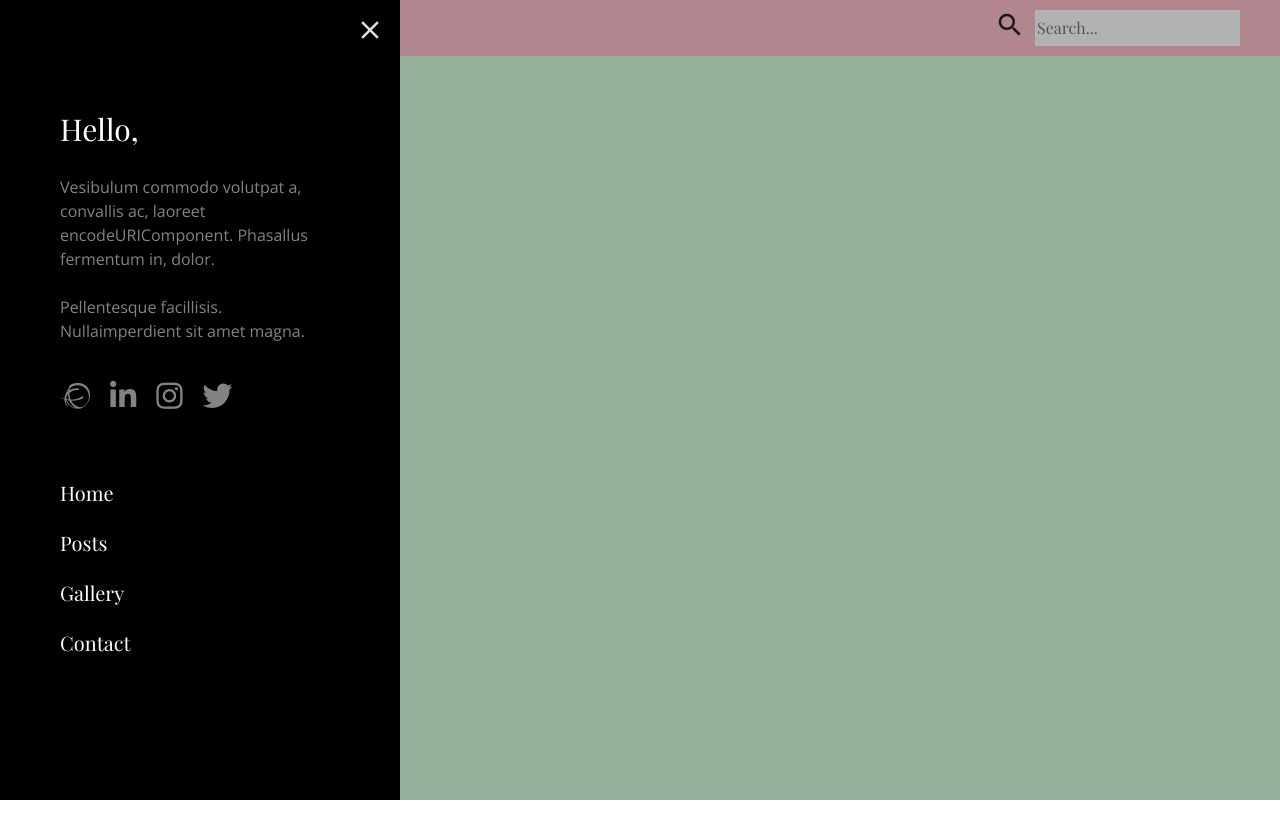
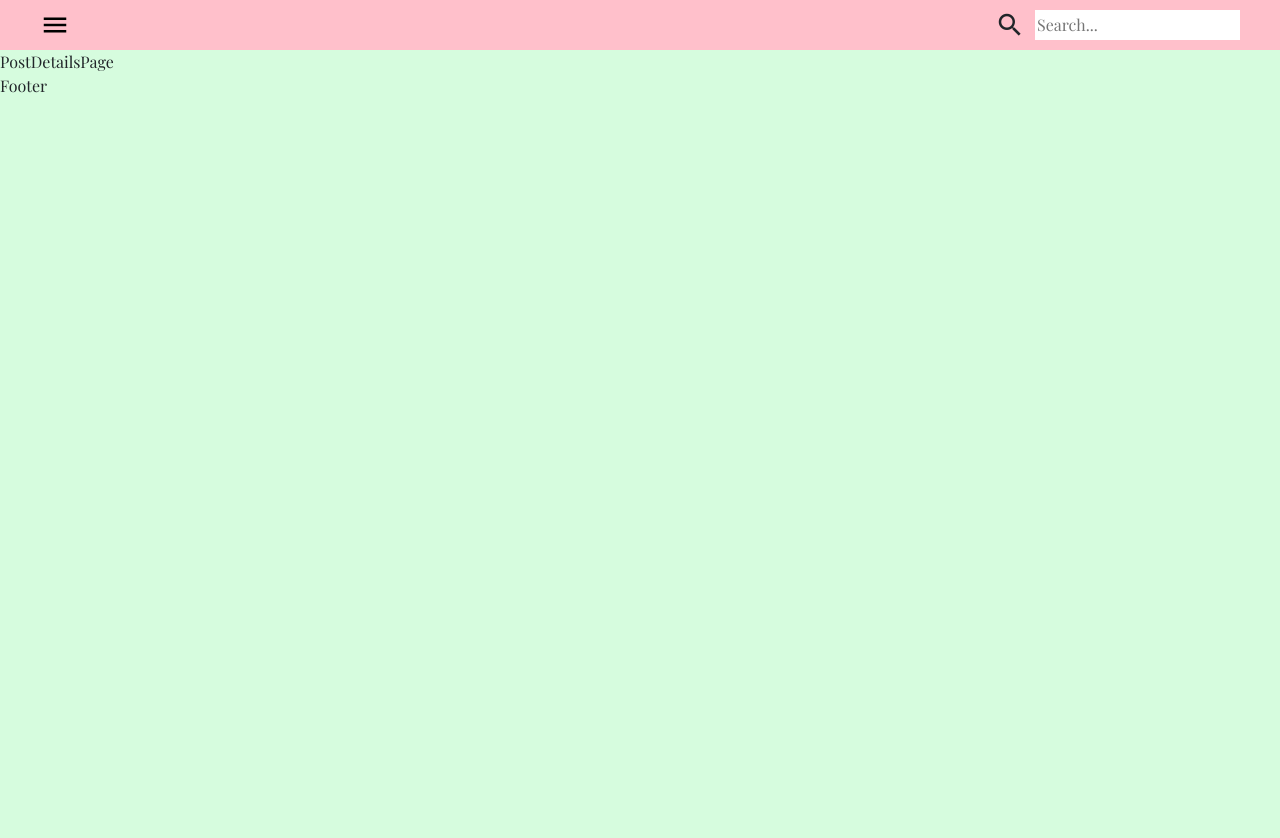
Before and after one commit to AlexMischenko/mockup-playground, a React (Create React App) app: page /post in a window 1280 px wide. Shown: the top 838 px of the page. Before the commit the page ends 800 px from the top, so only its background shows below. Built offline with nearby package versions, Linux system fonts and the light colour scheme.

Commit message:
made SideDrawer interastive -made Top bar fixed at top;

```diff
--- a/src/App.js
+++ b/src/App.js
@@ -1,14 +1,29 @@
-import React from 'react'
+import React, { useState } from 'react'
+
 import { BrowserRouter as Router } from 'react-router-dom'
 import './App.css'
 import LayoutWrapper from './containers/Layout/index'
 import Routes from './containers/Routes'
 
 function App() {
+  const [sideDrawerVisible, setSideDrawerVisible] = useState(false)
+
+  const openSideDrawer = () => {
+    setSideDrawerVisible(true)
+  }
+
+  const closeSideDrawer = () => {
+    setSideDrawerVisible(false)
+  }
+
   return (
     <div className="wrapper">
       <Router>
-        <LayoutWrapper>
+        <LayoutWrapper
+          sideDrawerVisible={sideDrawerVisible}
+          openSideDrawer={openSideDrawer}
+          closeSideDrawer={closeSideDrawer}
+        >
           <Routes />
         </LayoutWrapper>
       </Router>
--- a/src/containers/Home/index.js
+++ b/src/containers/Home/index.js
@@ -2,7 +2,7 @@ import React from 'react'
 import PropTypes from 'prop-types'
 
 const HomePage = () => {
-  return <div className="home-page">HomePage</div>
+  return <main className="home-page">HomePage</main>
 }
 
 // HomePage.defaultProps = {}
--- a/src/containers/Layout/SideDrawer/index.js
+++ b/src/containers/Layout/SideDrawer/index.js
@@ -1,11 +1,14 @@
 import React from 'react'
+import PropTypes from 'prop-types'
 import { NavLink } from 'react-router-dom'
 
-const SideDrawer = () => (
-  <div className="side-drawer-ovelay">
+const SideDrawer = ({ sideDrawerVisible, closeSideDrawer }) => {
+  if (sideDrawerVisible) {
+    return (
+      <div className="side-drawer-ovelay" onClick={closeSideDrawer}>
         <div className="side-drawer">
           <div className="side-drawer-close-btn">
-        <a className="menu-close-btn" href="#" onClick={() => alert('Close SideDrawer')}>
+            <a className="menu-close-btn" href="#" onClick={closeSideDrawer}>
               <i className="material-icons md-30">close</i>
             </a>
           </div>
@@ -62,5 +65,13 @@ const SideDrawer = () => (
         </div>
       </div>
     )
+  }
+  return React.Fragment
+}
+
+SideDrawer.propTypes = {
+  sideDrawerVisible: PropTypes.bool.isRequired,
+  closeSideDrawer: PropTypes.func.isRequired,
+}
 
 export default SideDrawer
--- a/src/containers/Layout/TopBar/index.js
+++ b/src/containers/Layout/TopBar/index.js
@@ -1,8 +1,9 @@
 import React from 'react'
+import PropTypes from 'prop-types'
 
-const TopBar = () => (
+const TopBar = ({ openSideDrawer }) => (
   <nav>
-    <a className="menu-toggle-btn" href="#" onClick={() => alert('Open SideDrawer')}>
+    <a className="menu-toggle-btn" href="#" onClick={openSideDrawer}>
       <i className="material-icons md-30">menu</i>
     </a>
 
@@ -13,4 +14,8 @@ const TopBar = () => (
   </nav>
 )
 
+TopBar.propTypes = {
+  openSideDrawer: PropTypes.func.isRequired,
+}
+
 export default TopBar
--- a/src/containers/Layout/index.js
+++ b/src/containers/Layout/index.js
@@ -5,16 +5,19 @@ import TopBar from '../Layout/TopBar'
 import SideDrawer from '../Layout/SideDrawer'
 import Footer from '../Layout/Footer'
 
-const Layout = props => (
+const Layout = ({ children, sideDrawerVisible, openSideDrawer, closeSideDrawer }) => (
   <div className="page-layout">
-    <SideDrawer />
-    <TopBar />
-    {props.children}
+    <SideDrawer sideDrawerVisible={sideDrawerVisible} closeSideDrawer={closeSideDrawer} />
+    <TopBar openSideDrawer={openSideDrawer} />
+    {children}
     <Footer />
   </div>
 )
 
 Layout.propTypes = {
+  sideDrawerVisible: PropTypes.bool.isRequired,
+  openSideDrawer: PropTypes.func.isRequired,
+  closeSideDrawer: PropTypes.func.isRequired,
   children: PropTypes.node,
 }
 
--- a/src/containers/PostDetails/index.js
+++ b/src/containers/PostDetails/index.js
@@ -2,7 +2,7 @@ import React from 'react'
 import PropTypes from 'prop-types'
 
 const PostDetailsPage = () => {
-  return <div>PostDetailsPage</div>
+  return <main>PostDetailsPage</main>
 }
 
 // PostDetailsPage.defaultProps = {}
--- a/src/scss/custom.scss
+++ b/src/scss/custom.scss
@@ -52,6 +52,9 @@
 }
 
 nav {
+  position: fixed;
+  top: 0;
+  width: 100%;
   display: flex;
   flex-direction: row;
   justify-content: space-between;
@@ -59,7 +62,12 @@ nav {
   padding-left: 40px;
   padding-right: 40px;
   background-color: pink;
+  height: 50px;
 }
+main {
+  margin-top: 50px; /* Add a top margin to avoid content overlay */
+}
+
 a.menu-toggle-btn {
   color: black;
 }
@@ -86,6 +94,7 @@ a.menu-toggle-btn:hover {
   height: 100%;
   width: 100%;
   background-color: rgba(0, 0, 0, 0.3);
+  z-index: 100;
 }
 .side-drawer {
   position: absolute;
@@ -93,6 +102,7 @@ a.menu-toggle-btn:hover {
   width: 400px;
   color: white;
   background-color: black;
+  z-index: 100;
 }
 .side-drawer-close-btn {
   display: flex;
@@ -153,6 +163,10 @@ a.menu-close-btn:hover {
   color: rgba(255, 255, 255, 0.5);
   text-decoration: none;
 }
+.side-drawer-menu-item:visited {
+  color: rgba(255, 255, 255, 0.5);
+  text-decoration: none;
+}
 
 .home-page {
   height: 100%;
```
Lines whose indentation alone changed are shown as unchanged.
